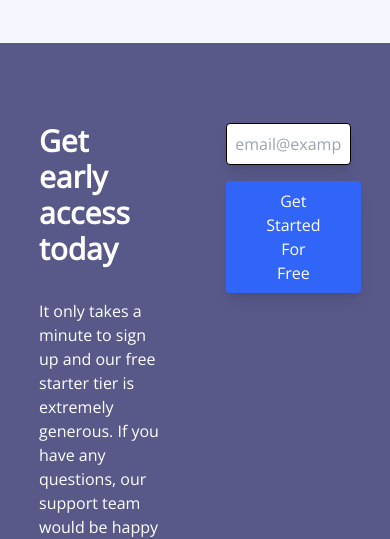
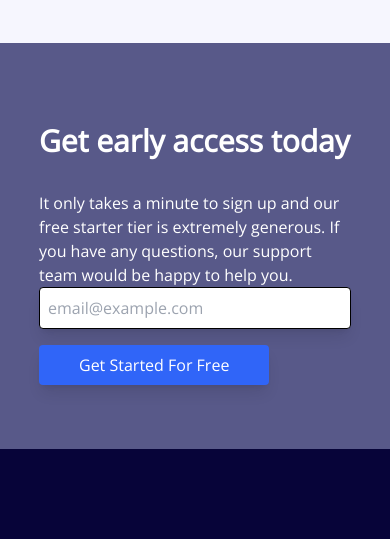
Before and after one commit to lilKriT/fylo-landing-page, a website built with webpack: page src/template.html in a window 390 px wide. Shown: the part 2190-2729 px from the top of the page. Built offline with nearby package versions, Linux system fonts and the light colour scheme.

Commit message:
Styling CTA.

```diff
--- a/src/template.html
+++ b/src/template.html
@@ -137,9 +137,11 @@
 
     <!-- CTA -->
     <section class="flex justify-center bg-desaturatedBlue text-white">
-      <div class="container flex justify-between mt-20 mb-16">
+      <div
+        class="container flex flex-col lg:flex-row justify-between mt-20 mb-16"
+      >
         <!-- Left Column -->
-        <div class="w-2/5 flex flex-col gap-8">
+        <div class="lg:w-2/5 flex flex-col gap-8">
           <h2 class="text-3xl font-bold">Get early access today</h2>
           <p>
             It only takes a minute to sign up and our free starter tier is
@@ -151,7 +153,7 @@
         <!-- CTA Subscribe Form -->
         <form
           action="#"
-          class="w-2/5 flex flex-col items-start gap-4 text-black"
+          class="lg:w-2/5 flex flex-col items-start gap-4 text-black"
           id="CTAForm"
         >
           <input
```
